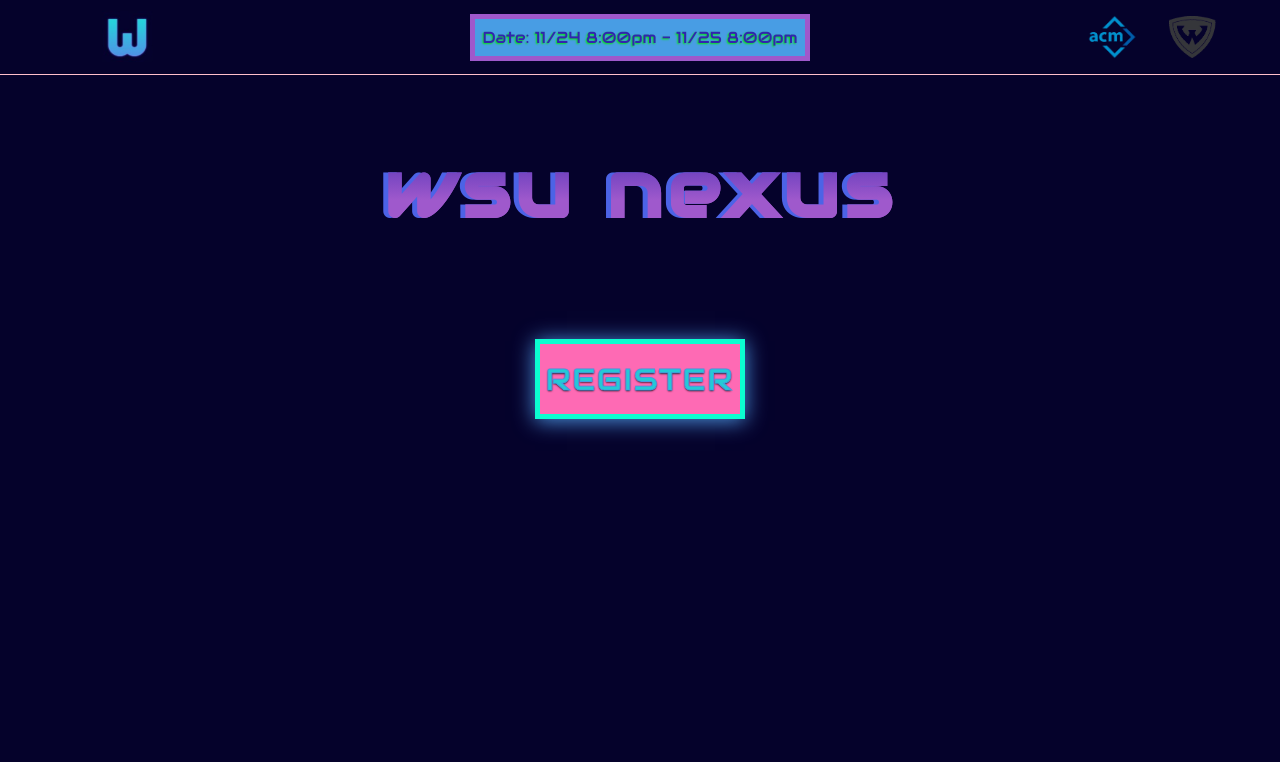
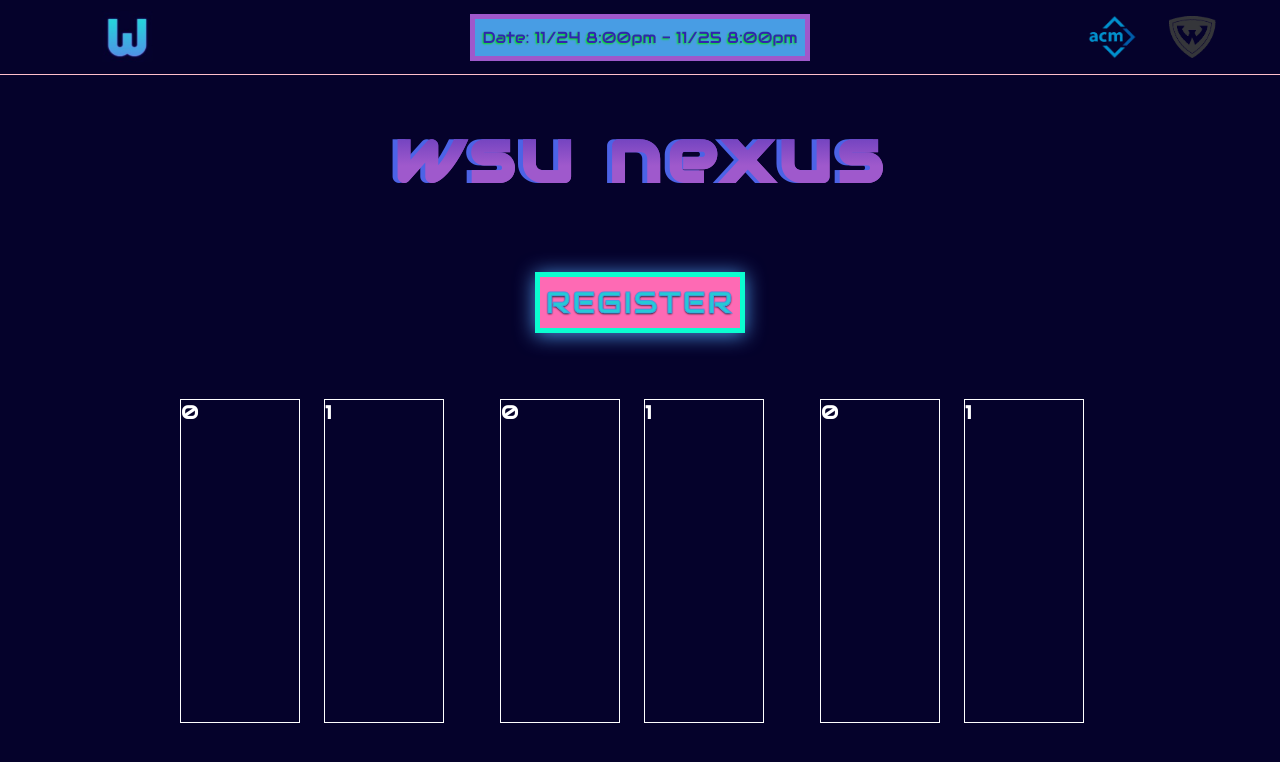
Before and after one commit to Killaskt/acmhackathon-frontend, a React (Create React App) app: page / in a window 1280 px wide. Shown: the top 762 px of the page. Built offline with nearby package versions, Linux system fonts and the light colour scheme.

Commit message:
more updates

```diff
--- a/src/Components/Banner/Banner.css
+++ b/src/Components/Banner/Banner.css
@@ -2,16 +2,18 @@
     height: 100%;
     display: grid;
     /* grid-template-columns: 1fr; */
-    grid-template-rows: 2fr 1fr;
+    grid-template-rows: 1fr 1fr;
 
 }
 
 .banner-mid {
-    padding-top: 4em;
+    padding-top: 2em;
     display: grid;
     grid-template:
-    ". logo ." 2.5fr
-    ". register ." 1fr / 1fr 2fr 1fr;
+    ". logo ." 1fr
+    ". register ." 1fr / 1fr auto 1fr;
+
+    margin-bottom: 2em;
 }
 
 /*
@@ -35,11 +37,15 @@
     position: relative;
     z-index: 1;
     justify-self: center;
+    align-self: center;
+    width: max-content;
+    height: max-content;
+    margin-bottom: 2em;
 }
 
 h2 {
     /* color: white; */
-    font-size: 80px;
+    font-size: 6vw;
     background-image: -webkit-linear-gradient(270deg,#613BBB 20%, #9F59CC 60%);
     /* text-shadow: 0px 0px 0px #4C63E6; */
     -webkit-background-clip: text;
@@ -72,7 +78,7 @@
 } */
 
 #register {
-    /* text-align: center; */
+    align-self: center;
     justify-self: center;
     grid-area: register;
     background: #FE6AB4;
@@ -85,7 +91,24 @@
     letter-spacing: 2px;
     padding: 0.2em;
     box-shadow: 0 2px 20px #4E97E5;
-    /* width: 205px; */
-    height: 80px;
+    width: min-content;
+    height: min-content;
     cursor: pointer;
 }
+
+.countdown {
+    display: grid;
+    margin: 0 10em;
+    /* grid-auto-columns: 1fr; */
+    grid-template-columns: repeat(auto-fit, minmax(240px, 1fr));
+    grid-template-rows: 1fr;
+    /* align-items: center; */
+    /* justify-items: center; */
+}
+
+
+@media (max-width: 1200px) {
+    h2 {
+        font-size: 450%;
+    }
+}
--- a/src/Components/Banner/Banner.jsx
+++ b/src/Components/Banner/Banner.jsx
@@ -3,7 +3,7 @@
 
 import {Button} from 'react-bootstrap';
 
-
+import Digit from './../reusable/Digits/Digit';
 
 import './Banner.css';
 
@@ -23,7 +23,9 @@
                 <Button id="register">REGISTER</Button>
             </div>
             <div className="countdown">
-
+                <Digit />
+                <Digit />
+                <Digit />
             </div>
 
         </div>
--- a/src/Components/reusable/Digits/Digit.css
+++ b/src/Components/reusable/Digits/Digit.css
@@ -0,0 +1,30 @@
+/*
+        <div className="digits-cont">
+            <div className="digit-cont">
+                <h3 className="digit">
+                    0
+                </h3>
+            </div>
+            <div className="digit-cont">
+                <h3 className="digit">
+                    1
+                </h3>
+            </div>
+        </div>
+*/
+
+.digits-cont {
+    color: white;
+    display: grid;
+
+    grid-template-columns: 1fr 1fr;
+    grid-template-rows: 1fr;
+    margin: 0 1em;
+}
+
+.digit-cont {
+    margin: 0 0.25em;
+    border: 1px solid white;
+    min-height: 200px;
+    max-width: 120px;
+}
--- a/src/Components/reusable/Digits/Digit.jsx
+++ b/src/Components/reusable/Digits/Digit.jsx
@@ -1,19 +1,21 @@
 import React from 'react';
+
+import './Digit.css';
 
 const Digit = () => {
     return (
-        <>
+        <div className="digits-cont">
             <div className="digit-cont">
-                <h2 className="digit">
+                <h3 className="digit">
                     0
-                </h2>
+                </h3>
             </div>
             <div className="digit-cont">
-                <h2 className="digit">
+                <h3 className="digit">
                     1
-                </h2>
+                </h3>
             </div>
-        </>
+        </div>
     )
 }
 
```
Also changed, not shown: src/Components/Schedule/Schedule.jsx (+8 -0 lines).
